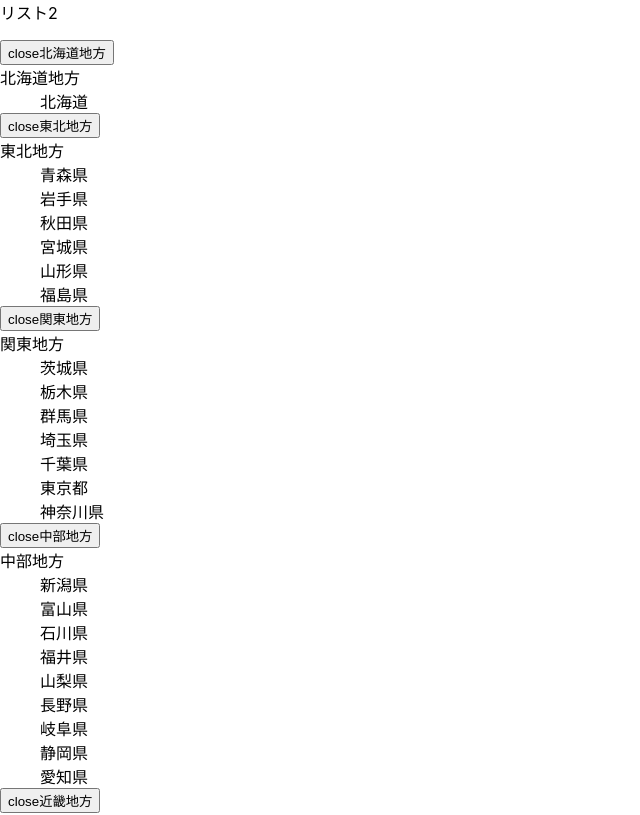
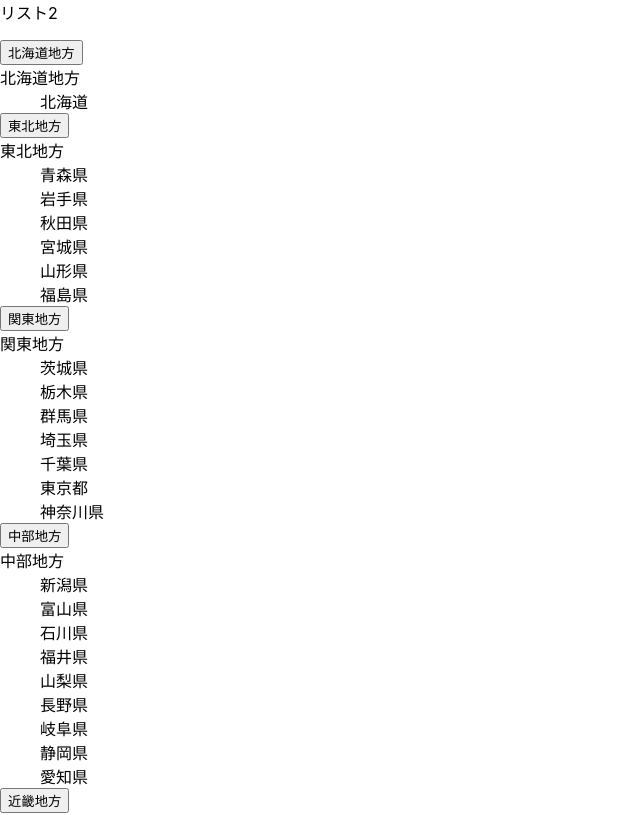
Before and after one commit to spi-kbs/dx47ts, a React (Create React App) app: page / in a window 1280 px wide. Shown: the top 815 px of the page, without its empty margins (0-640 px from the left). Built offline with nearby package versions, Linux system fonts and the light colour scheme.

Commit message:
アコーディオンをコンポーネント化
アコーディオン部分をコンポーネントに移しました。

```diff
--- a/src/List2.tsx
+++ b/src/List2.tsx
@@ -5,7 +5,7 @@ import {Region} from "./types/Prefecture"
 function List2() {
   const regions = getRegions();
 
-  const [openRegionNames, setOpenRegionNames] = useState<string[]>([])
+  // const [openRegionNames, setOpenRegionNames] = useState<string[]>([])
 
   // let tempFlg = [];
   // let tempFlg = [{name: string}];
@@ -27,16 +27,16 @@ function List2() {
   return (
     <dl>
       {/* {JSON.stringify(regions)} */}
-      {regions.map(({ name, area }, i) => {
+      {/* {regions.map(({ name, area }, i) => {
         const isOpen = openRegionNames.includes(name);
 
         if (isOpen) {
-          return <button onClick={() => setOpenRegionNames(openRegionNames.filter((openRegion) => openRegion !== name))}>oepn{name}</button>
+          return <button onClick={() => setOpenRegionNames(openRegionNames.filter((openRegion) => openRegion !== name))}>{name}({regions.length})</button>
         } else {
           return (
             <React.Fragment>
               <button onClick={() => setOpenRegionNames(openRegionNames.concat(name))}>
-                close{name}
+                {name}({regions.length})
               </button>
               <RegionListItem name={name} area={area} key={i} />
             </React.Fragment>
@@ -46,12 +46,13 @@ function List2() {
         // return  (
         // <RegionListItem name={name} area={area} key={i} />
         // )
-      })}
+      })} */}
 
       {/* これがオリジナル  */}
-      {/* {regions.map(({ name, area }, i) => (
+      {regions.map(({ name, area }, i) => (
+        // <RegionListItem name={name} area={area} key={i} />
         <RegionListItem name={name} area={area} key={i} />
-      ))} */}
+      ))}
 
 
       {/* {regions.map((region, i) => (
--- a/src/components/RegionListItem.tsx
+++ b/src/components/RegionListItem.tsx
@@ -1,8 +1,46 @@
-import React from "react";
+import React, { useState } from 'react';
 import {Region} from "../types/Prefecture"
 
 
 export const RegionListItem = ({
+  name,
+  area,
+}: Region) => {
+  const [openRegionNames, setOpenRegionNames] = useState<string[]>([]);
+  const isOpen = openRegionNames.includes(name);
+  // const test = 1;
+
+
+  if (isOpen) {
+    return (
+      <button onClick={
+        () => setOpenRegionNames(
+          openRegionNames.filter(
+            (openRegion) => openRegion !== name
+            )
+          )
+        }>{name}</button>
+    )
+  } else {
+    return (
+      <>
+        <button onClick={() => setOpenRegionNames(openRegionNames.concat(name))}>
+          {name}
+        </button>
+        <RegionListItem2 name={name} area={area} />
+      </>
+    )
+  }
+  // <dt key={name}>
+  //   <dt>{name}</dt>
+  //   {area.map(({ name }) => (
+  //     <dd>{name}</dd>
+  //   ))}
+  // </dt>
+};
+
+
+export const RegionListItem2 = ({
   name,
   area,
 }: Region) => {
@@ -17,7 +55,6 @@ export const RegionListItem = ({
 };
 
 
-
 export const RegionClosedListItem = ({
   name,
 }: Pick<Region, "name">) => {
```
